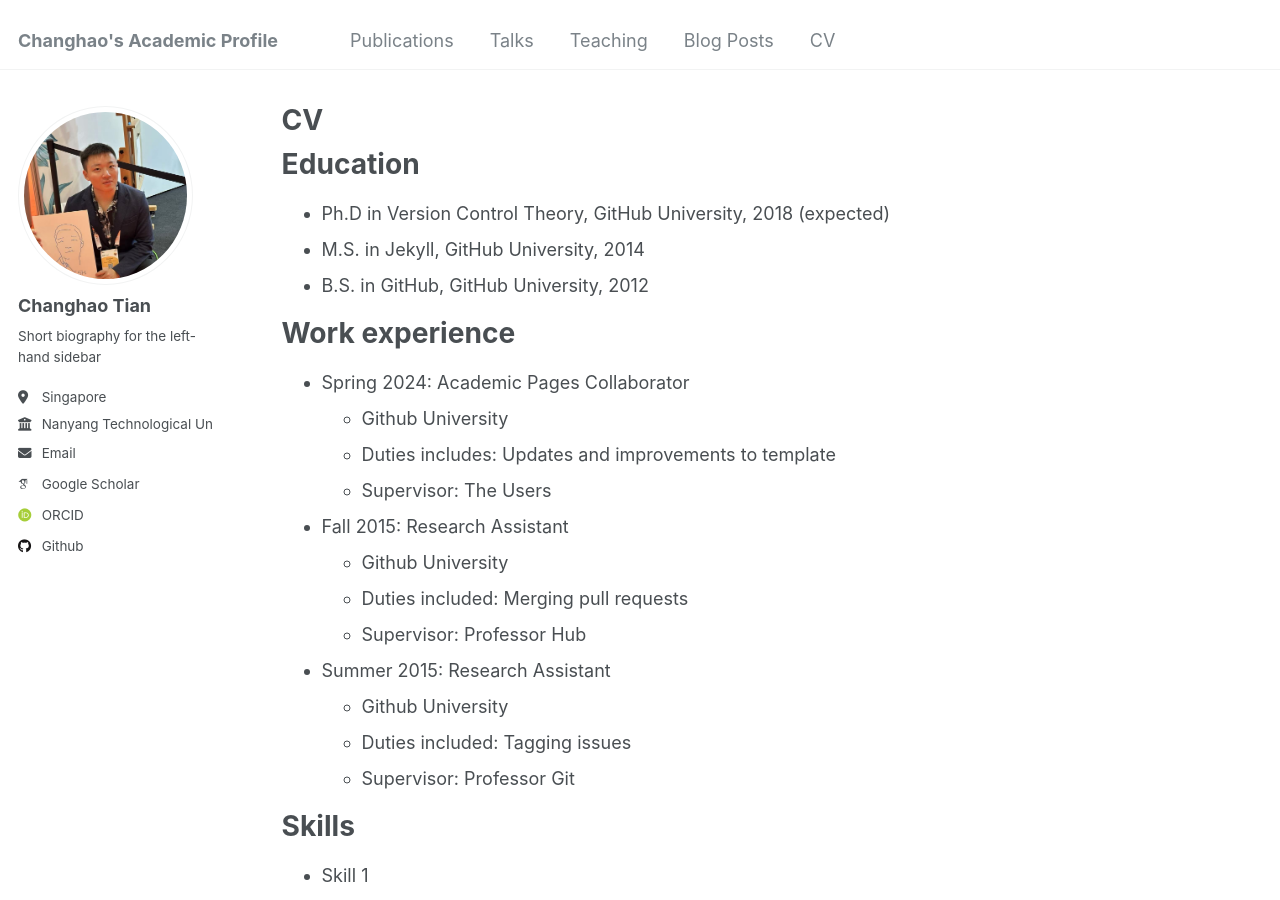
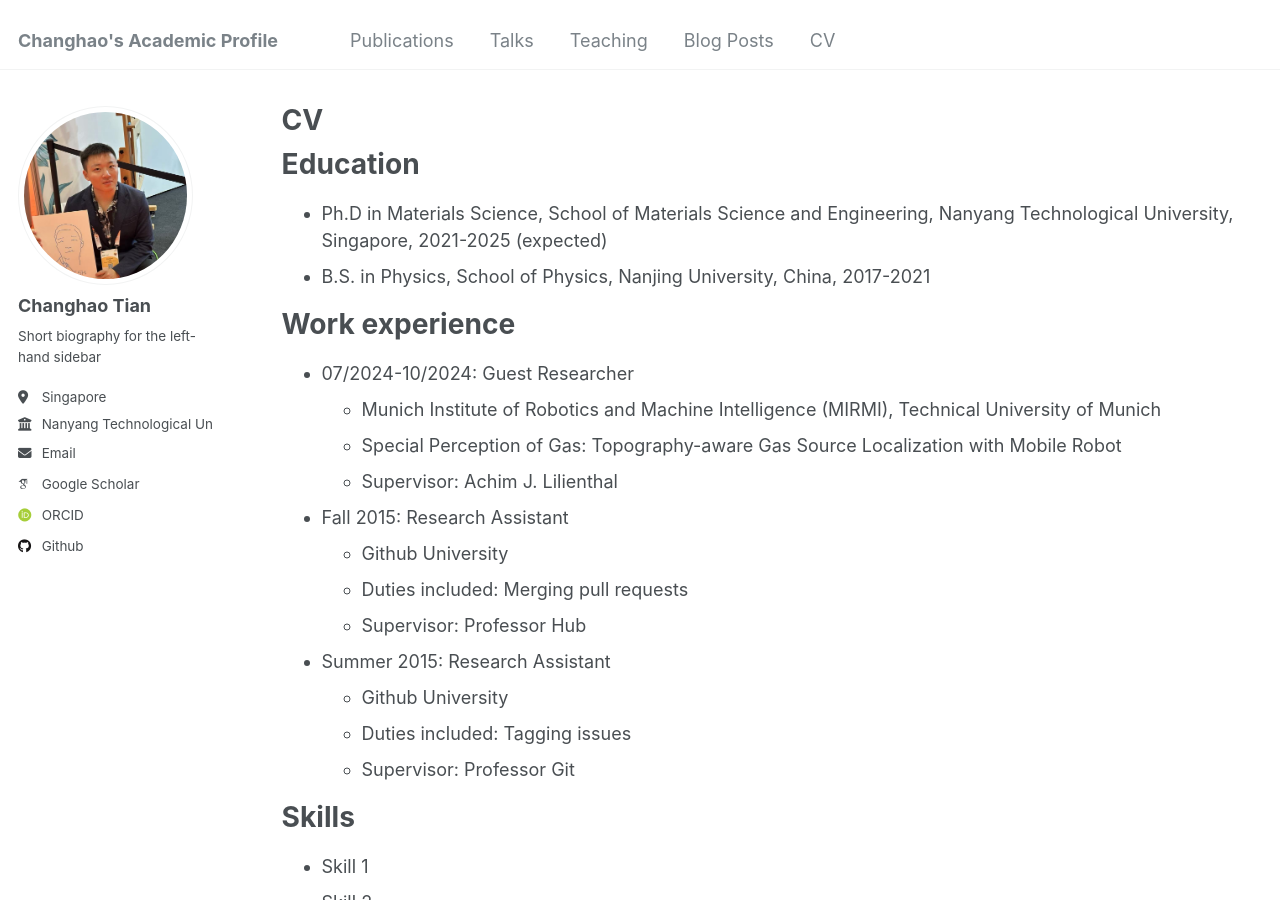
Before and after one commit to CHTiansweet/CHTian, a Jekyll site: the page built from _pages/cv.md, in a window 1280 px wide and 900 px high. Built offline with Jekyll 4.4.1, drawn with Linux system fonts in a browser that asks for light colours; some web fonts are replaced.

Commit message:
Update cv.md

```diff
--- a/_pages/cv.md
+++ b/_pages/cv.md
@@ -11,16 +11,15 @@ redirect_from:
 
 Education
 ======
-* Ph.D in Version Control Theory, GitHub University, 2018 (expected)
-* M.S. in Jekyll, GitHub University, 2014
-* B.S. in GitHub, GitHub University, 2012
+* Ph.D in Materials Science, School of Materials Science and Engineering, Nanyang Technological University, Singapore, 2021-2025 (expected)
+* B.S. in Physics, School of Physics, Nanjing University, China, 2017-2021
 
 Work experience
 ======
-* Spring 2024: Academic Pages Collaborator
-  * Github University
-  * Duties includes: Updates and improvements to template
-  * Supervisor: The Users
+* 07/2024-10/2024: Guest Researcher
+  * Munich Institute of Robotics and Machine Intelligence (MIRMI), Technical University of Munich
+  * Special Perception of Gas: Topography-aware Gas Source Localization with Mobile Robot
+  * Supervisor: Achim J. Lilienthal
 
 * Fall 2015: Research Assistant
   * Github University
```
